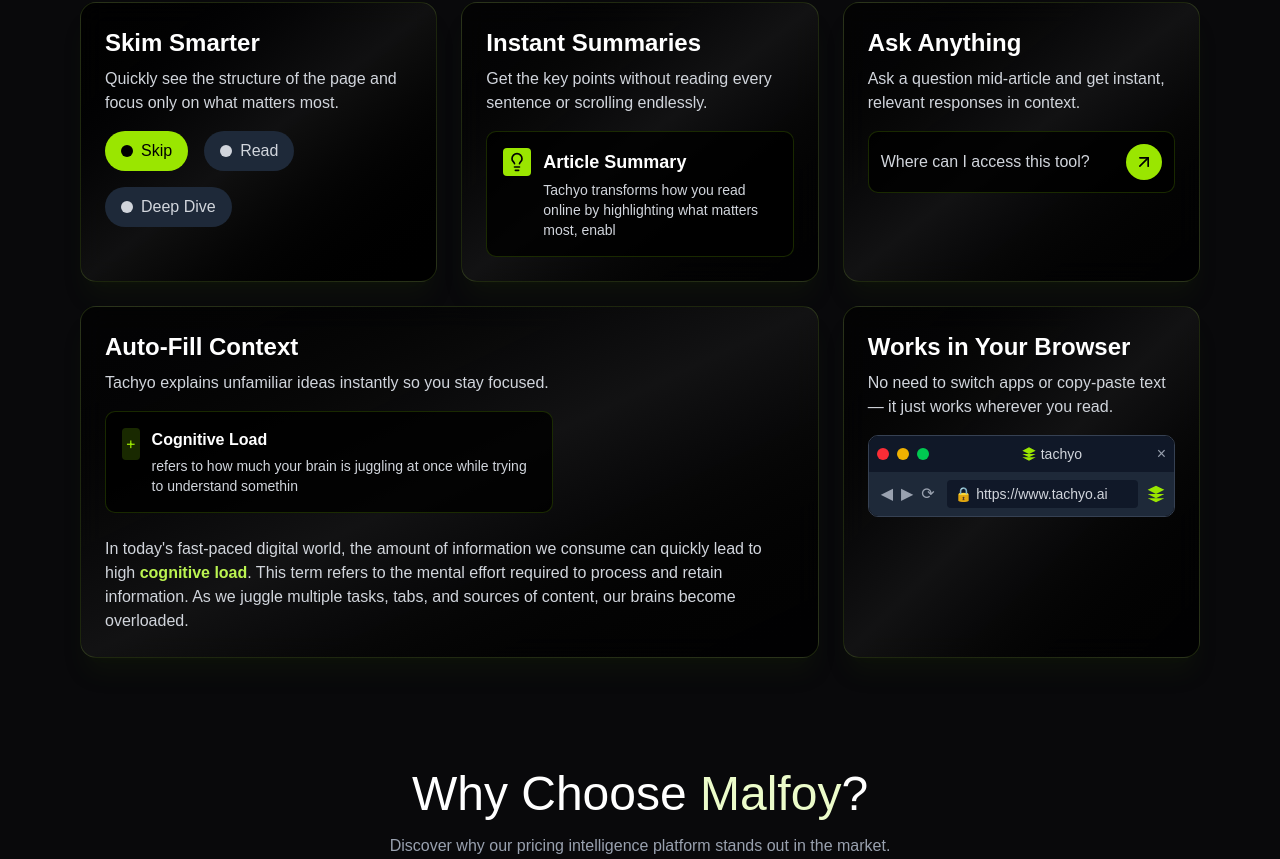
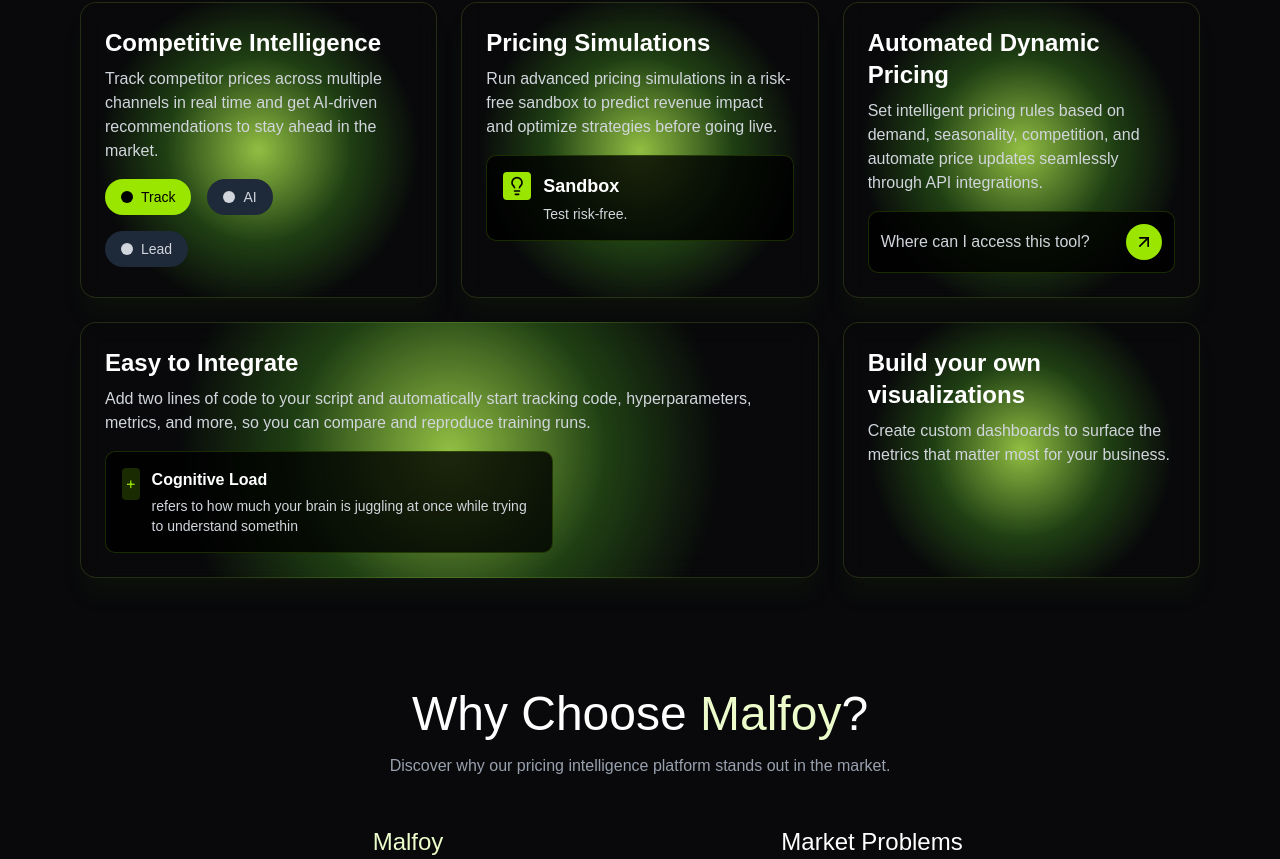
Before and after one commit to Fardeen26/malfoy, a Next.js app: page / in a window 1280 px wide. Shown: the part 881-1740 px from the top of the page. Built offline with nearby package versions, Linux system fonts and the light colour scheme.

Commit message:
fix: bento ui changes

```diff
--- a/src/components/BentoGrid.tsx
+++ b/src/components/BentoGrid.tsx
@@ -1,4 +1,3 @@
-// components/BentoLayout.tsx
 'use client';
 
 import { useState } from 'react';
@@ -15,8 +14,12 @@
     return (
         <div
             className={`relative rounded-2xl border border-lime-300/15 bg-gradient-to-br from-black/60 via-neutral-900/70 to-black/80 shadow-xl shadow-lime-900/10 backdrop-blur-md p-6 flex flex-col overflow-hidden group transition-shadow duration-300 hover:shadow-2xl ${className}`}
+            style={{
+                background:
+                    "radial-gradient(circle, rgba(180, 236, 81, 0.8) 0%, rgba(66, 147, 33, 0.4) 40%, transparent 70%)",
+                // filter: "blur(20px)",
+            }}
         >
-            {/* Gradient Glow Overlay (on hover) */}
             <div
                 className="pointer-events-none absolute inset-0 opacity-0 group-hover:opacity-100 transition-opacity duration-500 z-0"
             >
@@ -28,7 +31,6 @@
                     }}
                 />
             </div>
-            {/* Card content */}
             <div className="relative z-10">
                 <h2 className="text-2xl font-bold text-white mb-2">{title}</h2>
                 <p className="text-gray-300 mb-4">{description}</p>
@@ -39,7 +41,7 @@
 };
 
 export const BentoLayout = () => {
-    const [activeTab, setActiveTab] = useState<'skip' | 'read' | 'deep-dive'>('skip');
+    const [activeTab] = useState<'skip' | 'read' | 'deep-dive'>('skip');
 
     return (
         <div className="w-full max-w-6xl mx-auto mt-16 px-4 py-12">
@@ -53,44 +55,37 @@
 
             <div className="grid grid-cols-1 md:grid-cols-2 lg:grid-cols-3 gap-6">
                 <BentoCard
-                    title="Skim Smarter"
-                    description="Quickly see the structure of the page and focus only on what matters most."
+                    title="Competitive Intelligence"
+                    description="Track competitor prices across multiple channels in real time and get AI-driven recommendations to stay ahead in the market."
                     className="bg-black/70"
                 >
                     <div className="mt-auto">
                         <div className="flex gap-4 mt-4">
                             <button
-                                onClick={() => setActiveTab('skip')}
-                                className={`rounded-full px-4 py-2 flex items-center ${activeTab === 'skip' ? 'bg-lime-400 text-black' : 'bg-gray-800 text-gray-300'
-                                    }`}
+                                className={`rounded-full px-4 py-2 text-sm flex items-center ${activeTab === 'skip' ? 'bg-lime-400 text-black' : 'bg-gray-800 text-gray-300'}`}
                             >
                                 <span className="mr-2 h-3 w-3 rounded-full bg-current"></span>
-                                Skip
+                                Track
                             </button>
                             <button
-                                onClick={() => setActiveTab('read')}
-                                className={`rounded-full px-4 py-2 flex items-center ${activeTab === 'read' ? 'bg-lime-400 text-black' : 'bg-gray-800 text-gray-300'
-                                    }`}
+                                className={`rounded-full px-4 py-2 text-sm flex items-center ${activeTab === 'read' ? 'bg-lime-400 text-black' : 'bg-gray-800 text-gray-300'}`}
                             >
                                 <span className="mr-2 h-3 w-3 rounded-full bg-current"></span>
-                                Read
+                                AI
                             </button>
                         </div>
                         <button
-                            onClick={() => setActiveTab('deep-dive')}
-                            className={`rounded-full px-4 py-2 flex items-center mt-4 ${activeTab === 'deep-dive' ? 'bg-lime-400 text-black' : 'bg-gray-800 text-gray-300'
-                                }`}
+                            className={`rounded-full px-4 py-2 text-sm flex items-center mt-4 ${activeTab === 'deep-dive' ? 'bg-lime-400 text-black' : 'bg-gray-800 text-gray-300'}`}
                         >
                             <span className="mr-2 h-3 w-3 rounded-full bg-current"></span>
-                            Deep Dive
+                            Lead
                         </button>
                     </div>
                 </BentoCard>
 
-                {/* Instant Summaries */}
                 <BentoCard
-                    title="Instant Summaries"
-                    description="Get the key points without reading every sentence or scrolling endlessly."
+                    title="Pricing Simulations"
+                    description="Run advanced pricing simulations in a risk-free sandbox to predict revenue impact and optimize strategies before going live."
                 >
                     <div className="bg-black/80 rounded-lg p-4 mt-4 border border-lime-500/20">
                         <div className="flex items-start">
@@ -98,19 +93,18 @@
                                 <Lightbulb size={20} />
                             </div>
                             <div>
-                                <h3 className="font-semibold text-white text-lg">Article Summary</h3>
+                                <h3 className="font-semibold text-white text-lg">Sandbox</h3>
                                 <p className="text-gray-300 text-sm mt-1">
-                                    Tachyo transforms how you read online by highlighting what matters most, enabl{/* truncated in image */}
+                                    Test risk-free.
                                 </p>
                             </div>
                         </div>
                     </div>
                 </BentoCard>
 
-                {/* Ask Anything */}
                 <BentoCard
-                    title="Ask Anything"
-                    description="Ask a question mid-article and get instant, relevant responses in context."
+                    title="Automated Dynamic Pricing"
+                    description="Set intelligent pricing rules based on demand, seasonality, competition, and automate price updates seamlessly through API integrations."
                 >
                     <div className="flex items-center justify-between bg-black/80 rounded-lg border border-lime-500/20 mt-4 p-3">
                         <div className="text-gray-300">Where can I access this tool?</div>
@@ -120,10 +114,9 @@
                     </div>
                 </BentoCard>
 
-                {/* Auto-Fill Context */}
                 <BentoCard
-                    title="Auto-Fill Context"
-                    description="Tachyo explains unfamiliar ideas instantly so you stay focused."
+                    title="Easy to Integrate"
+                    description="Add two lines of code to your script and automatically start tracking code, hyperparameters, metrics, and more, so you can compare and reproduce training runs."
                     className="col-span-1 md:col-span-1 lg:col-span-2"
                 >
                     <div className="mt-4">
@@ -135,61 +128,18 @@
                                 <div>
                                     <h3 className="font-semibold text-white">Cognitive Load</h3>
                                     <p className="text-gray-300 text-sm mt-1">
-                                        refers to how much your brain is juggling at once while trying to understand somethin{/* truncated in image */}
+                                        refers to how much your brain is juggling at once while trying to understand somethin
                                     </p>
                                 </div>
                             </div>
                         </div>
-                        <div className="mt-6 text-gray-300">
-                            <p>
-                                In today&apos;s fast-paced digital world, the amount of information we consume can quickly lead to high
-                                <span className="text-lime-300 font-semibold"> cognitive load</span>. This term refers to the mental
-                                effort required to process and retain information. As we juggle multiple tasks, tabs, and sources of content, our
-                                brains become overloaded.
-                            </p>
-                        </div>
                     </div>
                 </BentoCard>
 
-                {/* Works in Your Browser */}
                 <BentoCard
-                    title="Works in Your Browser"
-                    description="No need to switch apps or copy-paste text — it just works wherever you read."
+                    title="Build your own visualizations"
+                    description="Create custom dashboards to surface the metrics that matter most for your business."
                 >
-                    <div className="mt-auto">
-                        <div className="border border-gray-700 rounded-lg overflow-hidden mt-4">
-                            <div className="bg-gray-900 flex items-center p-2">
-                                <div className="flex space-x-2 mr-2">
-                                    <div className="w-3 h-3 bg-red-500 rounded-full"></div>
-                                    <div className="w-3 h-3 bg-yellow-500 rounded-full"></div>
-                                    <div className="w-3 h-3 bg-green-500 rounded-full"></div>
-                                </div>
-                                <div className="flex-1 flex items-center justify-center relative">
-                                    <span className="text-gray-300 text-sm flex items-center">
-                                        <svg className="w-4 h-4 mr-1 text-lime-400" viewBox="0 0 24 24" fill="currentColor">
-                                            <path d="M12 2L2 7l10 5 10-5-10-5zM2 17l10 5 10-5M2 12l10 5 10-5"></path>
-                                        </svg>
-                                        tachyo
-                                    </span>
-                                    <button className="absolute right-0 text-gray-400">×</button>
-                                </div>
-                            </div>
-                            <div className="bg-gray-800 p-2 flex items-center">
-                                <button className="text-gray-400 mx-1">◀</button>
-                                <button className="text-gray-400 mx-1">▶</button>
-                                <button className="text-gray-400 mx-1">⟳</button>
-                                <div className="flex-1 bg-gray-900 mx-2 px-2 py-1 rounded text-gray-300 text-sm flex items-center">
-                                    <span className="mr-1">🔒</span>
-                                    https://www.tachyo.ai
-                                </div>
-                                <div className="text-lime-400">
-                                    <svg className="w-5 h-5" viewBox="0 0 24 24" fill="currentColor">
-                                        <path d="M12 2L2 7l10 5 10-5-10-5zM2 17l10 5 10-5M2 12l10 5 10-5"></path>
-                                    </svg>
-                                </div>
-                            </div>
-                        </div>
-                    </div>
                 </BentoCard>
             </div>
         </div>
--- a/src/components/WhyChooseUs.tsx
+++ b/src/components/WhyChooseUs.tsx
@@ -17,10 +17,10 @@
             <div className="grid grid-cols-1 md:grid-cols-2 gap-8 mt-12 max-w-4xl mx-auto">
                 {/* Platform Features Column */}
                 <div className="space-y-6">
-                    <div className="flex items-center gap-3 mb-6">
-                        <h3 className="text-2xl font-bold text-lime-100">{realData.footer.logo_text}</h3>
+                    <div className="flex items-center justify-center gap-3 mb-6">
+                        <h3 className="text-2xl font-medium text-center text-lime-100">{realData.footer.logo_text}</h3>
                     </div>
-                    <div className="relative rounded-2xl p-6 backdrop-blur-xl border-2 border-lime-400/30 shadow-[0_8px_32px_0_rgba(50,255,150,0.15)] space-y-3">
+                    <div className="relative rounded-2xl border border-lime-300/15 bg-gradient-to-br from-black/60 via-neutral-900/70 to-black/80 shadow-xl shadow-lime-900/10 backdrop-blur-md p-6 flex flex-col overflow-hidden group transition-shadow duration-300 hover:shadow-2xl space-y-3">
                         {realData.features.map((feature, index) => (
                             <div key={index} className="flex items-center gap-3">
                                 <span className="text-green-400 flex-shrink-0">✔</span>
@@ -31,10 +31,10 @@
                 </div>
                 {/* Market Problems Column */}
                 <div className="space-y-6">
-                    <div className="flex items-center gap-3 mb-6">
-                        <h3 className="text-2xl font-bold text-white">Market Problems</h3>
+                    <div className="flex items-center justify-center gap-3 mb-6">
+                        <h3 className="text-2xl font-medium text-center text-white">Market Problems</h3>
                     </div>
-                    <div className="relative rounded-2xl p-6 backdrop-blur-xl border-2 border-lime-400/30 shadow-[0_8px_32px_0_rgba(50,255,150,0.15)] space-y-3">
+                    <div className="relative rounded-2xl border border-lime-300/15 bg-gradient-to-br from-black/60 via-neutral-900/70 to-black/80 shadow-xl shadow-lime-900/10 backdrop-blur-md p-6 flex flex-col overflow-hidden group transition-shadow duration-300 hover:shadow-2xl space-y-3">
                         <div className="flex items-center gap-3"><span className="text-red-400">✖</span><p className="text-gray-400">Manual price tracking is slow and error-prone</p></div>
                         <div className="flex items-center gap-3"><span className="text-red-400">✖</span><p className="text-gray-400">Competitor moves are missed in real time</p></div>
                         <div className="flex items-center gap-3"><span className="text-red-400">✖</span><p className="text-gray-400">No sandbox to test pricing strategies safely</p></div>
--- a/src/components/navbar.tsx
+++ b/src/components/navbar.tsx
@@ -7,13 +7,13 @@
 export default function Navbar() {
     return (
         <header className='flex w-full justify-center pt-4'>
-            <nav className="flex items-center justify-between px-6 rounded-3xl py-2 bg-white text-black w-[70vw]">
+            <nav className="flex items-center justify-between px-6 !text-white rounded-full py-2 w-[70vw] backdrop-blur-md bg-transparent">
                 <div className="flex items-center">
-                    <span className="text-2xl font-bold">
+                    <span className="text-2xl font-bold uppercase tracking-tight">
                         {realData.footer.logo_text}
                     </span>
                 </div>
-                <div className="hidden md:flex items-center space-x-8">
+                <div className="hidden md:flex items-center space-x-16">
                     {realData.navigation.map((item) => (
                         <a key={item} href={`#${item.toLowerCase()}`} className="">
                             {item}
```
Also changed, not shown: src/components/ui/animated-hero.tsx (+11 -2 lines).
